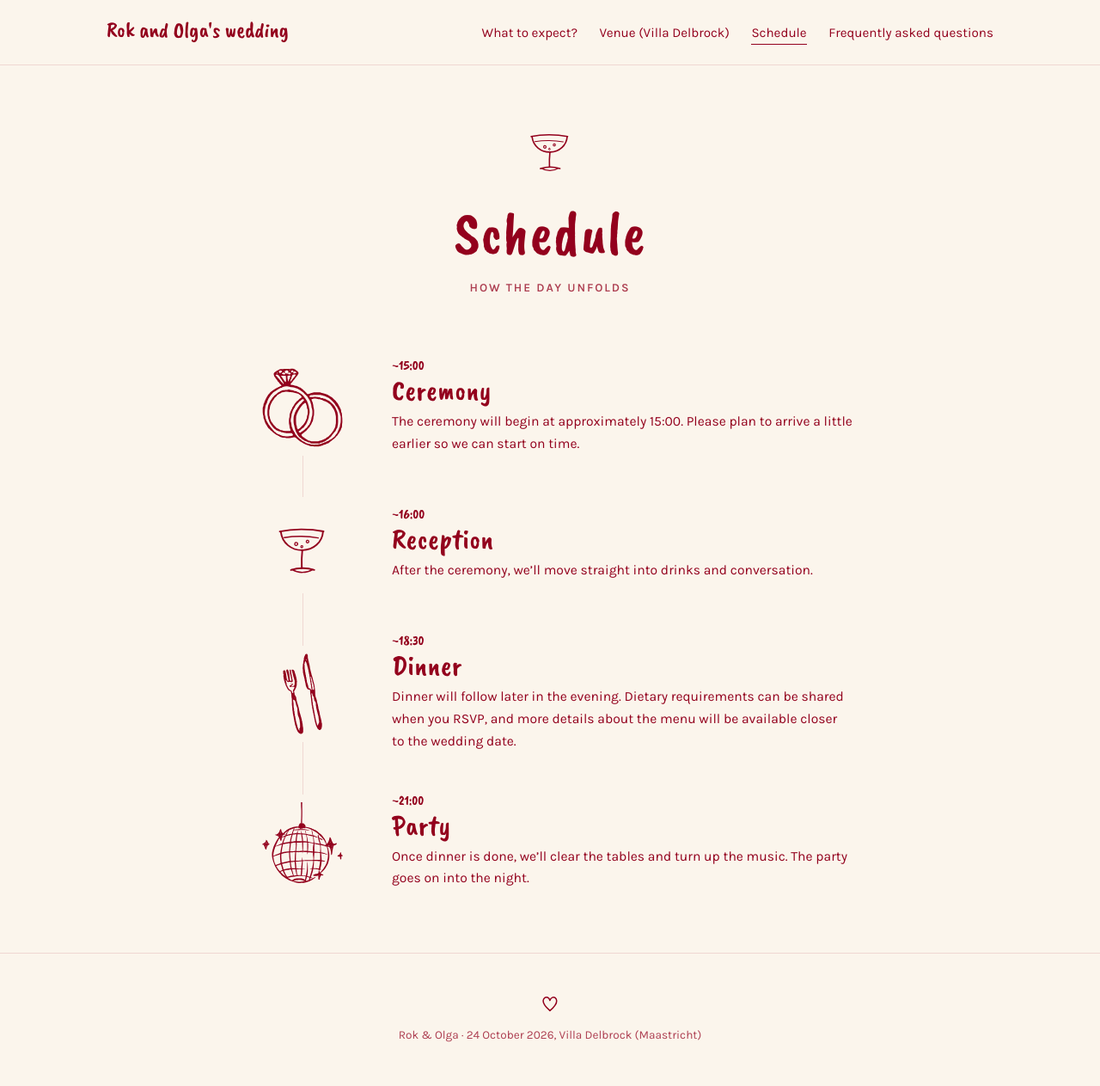
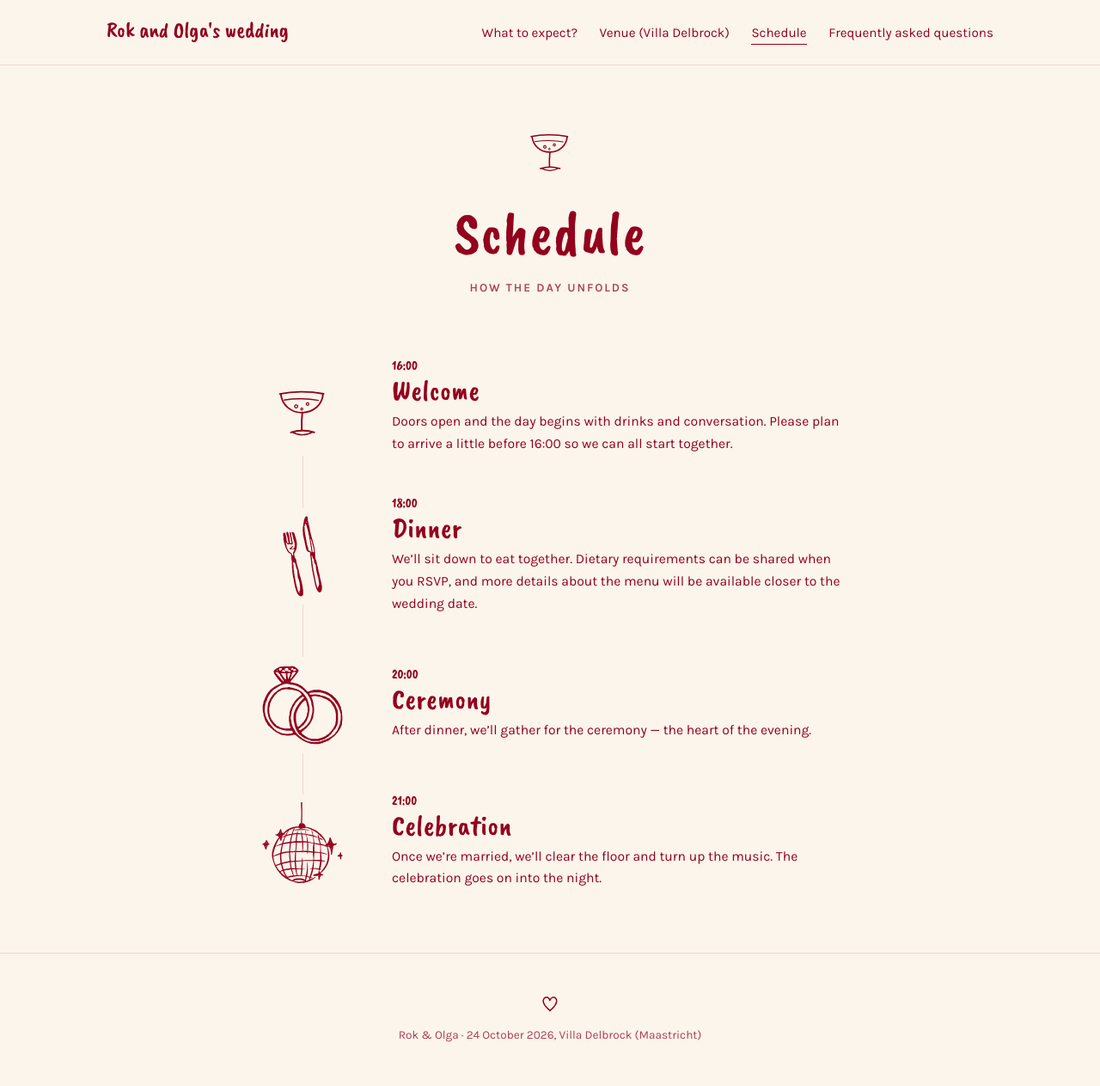
Before and after one commit to rhrzic/rokandolgaswedding.nl, a Jekyll site: the page built from 03_schedule.md, in a window 1280 px wide. Shown: the whole page at 86% size. Built offline with Jekyll 4.4.1, drawn with Linux system fonts in a browser that asks for light colours.

Commit message:
Reorder the day: welcome, dinner, ceremony, celebration
The ceremony now follows dinner rather than opening the day. Welcome 16:00,
Dinner 18:00, Ceremony 20:00, Celebration 21:00, with exact times instead of
approximate ones.

This broke the FAQ's arrival guidance, which anchored on the ceremony start
time — with the ceremony at 20:00 that would have had guests arriving four
hours late. It now anchors on the 16:00 welcome and notes that the ceremony
comes after dinner. Also updates "celebrate into the evening", since the
celebration now starts at 21:00.

Co-Authored-By: Claude Opus 4.8 <noreply@anthropic.com>

```diff
--- a/03_schedule.md
+++ b/03_schedule.md
@@ -12,38 +12,38 @@ permalink: /schedule/
 		<div class="timeline">
 
 			<div class="moment">
-				{% include art.html name="rings" %}
-				<div class="moment-body">
-					<p class="moment-time">~15:00</p>
-					<h3>Ceremony</h3>
-					<p>The ceremony will begin at approximately 15:00. Please plan to arrive a little earlier so we can start on time.</p>
-				</div>
-			</div>
-
-			<div class="moment">
 				{% include art.html name="coupe" %}
 				<div class="moment-body">
-					<p class="moment-time">~16:00</p>
-					<h3>Reception</h3>
-					<p>After the ceremony, we’ll move straight into drinks and conversation.</p>
+					<p class="moment-time">16:00</p>
+					<h3>Welcome</h3>
+					<p>Doors open and the day begins with drinks and conversation. Please plan to arrive a little before 16:00 so we can all start together.</p>
 				</div>
 			</div>
 
 			<div class="moment">
 				{% include art.html name="cutlery" %}
 				<div class="moment-body">
-					<p class="moment-time">~18:30</p>
+					<p class="moment-time">18:00</p>
 					<h3>Dinner</h3>
-					<p>Dinner will follow later in the evening. Dietary requirements can be shared when you RSVP, and more details about the menu will be available closer to the wedding date.</p>
+					<p>We’ll sit down to eat together. Dietary requirements can be shared when you RSVP, and more details about the menu will be available closer to the wedding date.</p>
+				</div>
+			</div>
+
+			<div class="moment">
+				{% include art.html name="rings" %}
+				<div class="moment-body">
+					<p class="moment-time">20:00</p>
+					<h3>Ceremony</h3>
+					<p>After dinner, we’ll gather for the ceremony — the heart of the evening.</p>
 				</div>
 			</div>
 
 			<div class="moment">
 				{% include art.html name="disco-ball" %}
 				<div class="moment-body">
-					<p class="moment-time">~21:00</p>
-					<h3>Party</h3>
-					<p>Once dinner is done, we’ll clear the tables and turn up the music. The party goes on into the night.</p>
+					<p class="moment-time">21:00</p>
+					<h3>Celebration</h3>
+					<p>Once we’re married, we’ll clear the floor and turn up the music. The celebration goes on into the night.</p>
 				</div>
 			</div>
 
```
Also changed, not shown: 04_FAQs.md (+2 -2 lines).
